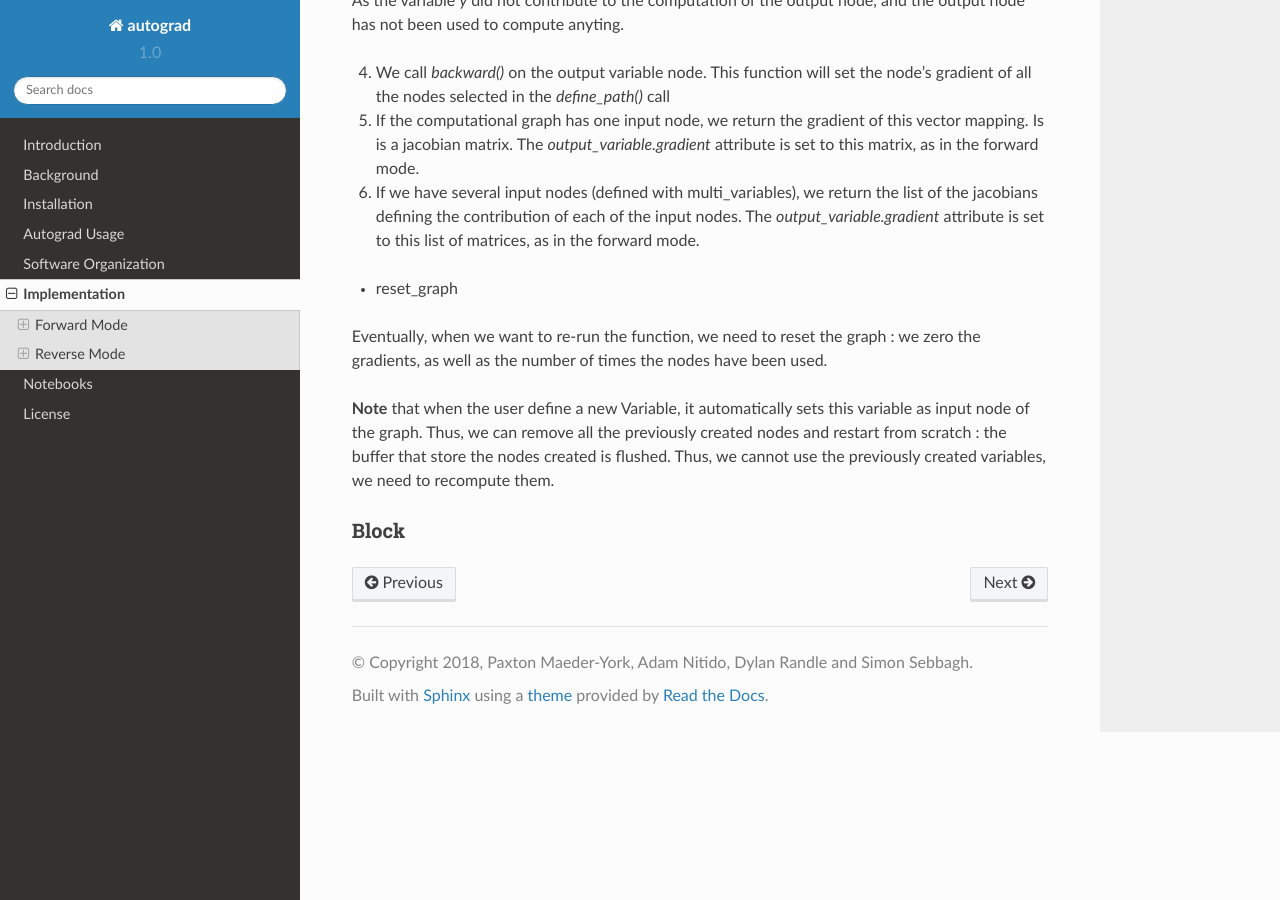
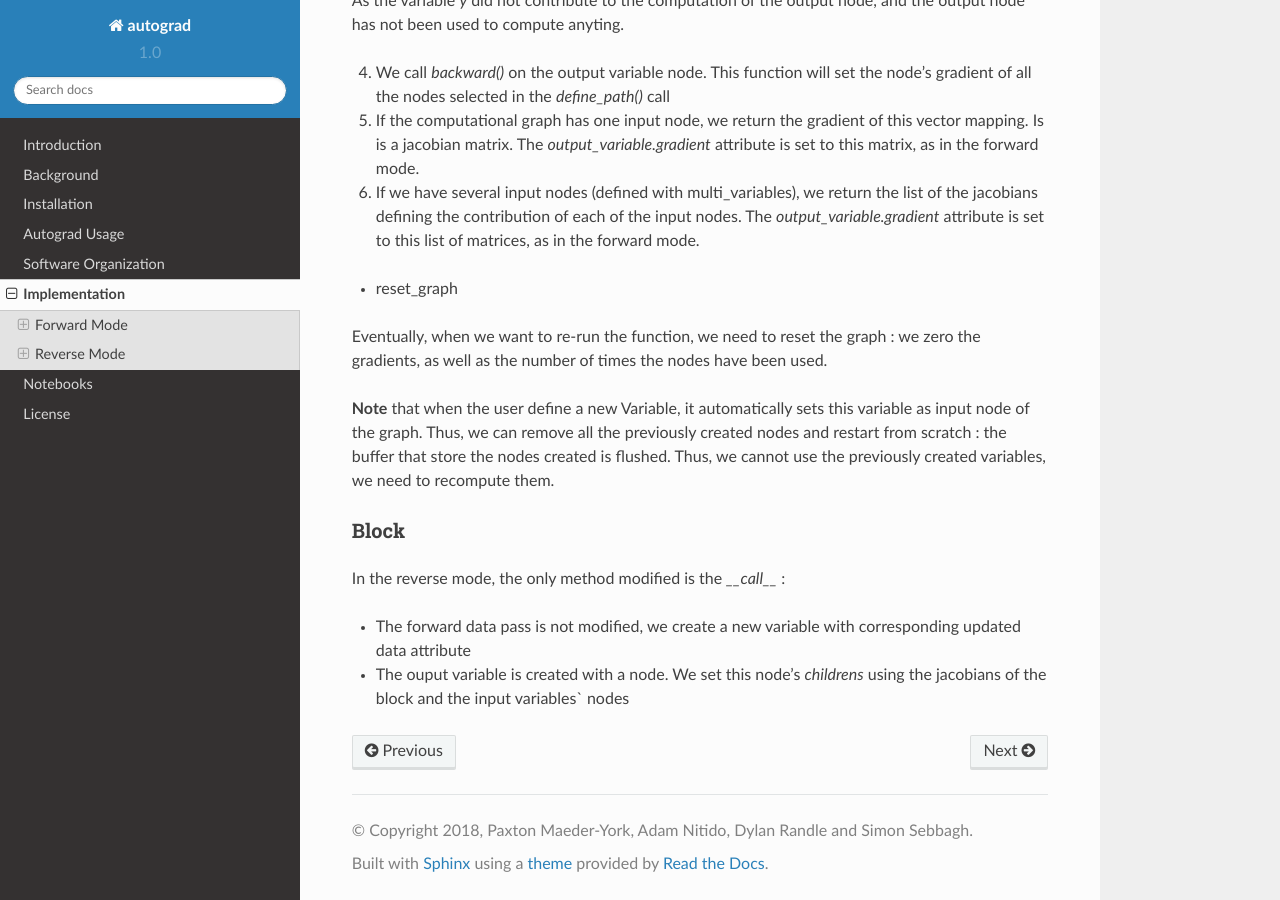
Before and after one commit to cs207-project-group4/cs207-FinalProject, a Sphinx documentation site: the page built from docs/implementation.rst, in a window 1280 px wide and 900 px high, scrolled down 13099 px. Built offline with Sphinx 7.4.7 and the Read the Docs theme 2.0.0, drawn with Linux system fonts in a browser that asks for light colours; formulas are drawn with MathJax 3.

Commit message:
Update implementation.rst

```diff
--- a/docs/implementation.rst
+++ b/docs/implementation.rst
@@ -510,3 +510,9 @@ Eventually, when we want to re-run the function, we need to reset the graph : we
 
 Block
 ------
+
+In the reverse mode, the only method modified is the `__call__` :
+
+- The forward data pass is not modified, we create a new variable with corresponding updated data attribute
+
+- The ouput variable is created with a node. We set this node's `childrens` using the jacobians of the block and the input variables` nodes
```
